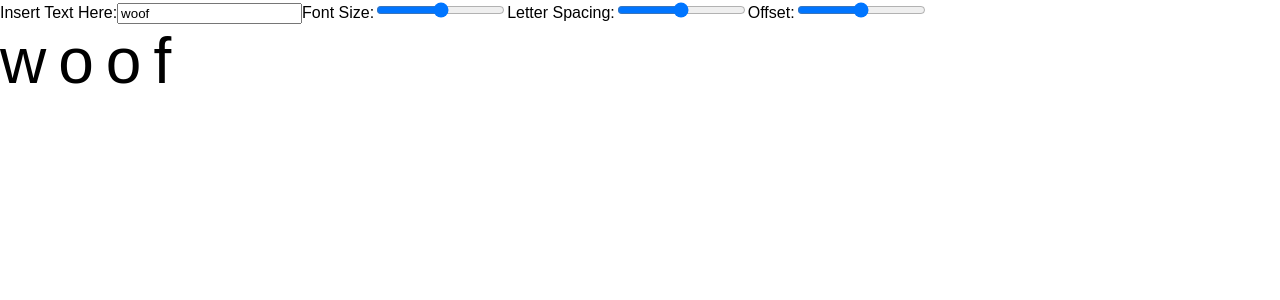
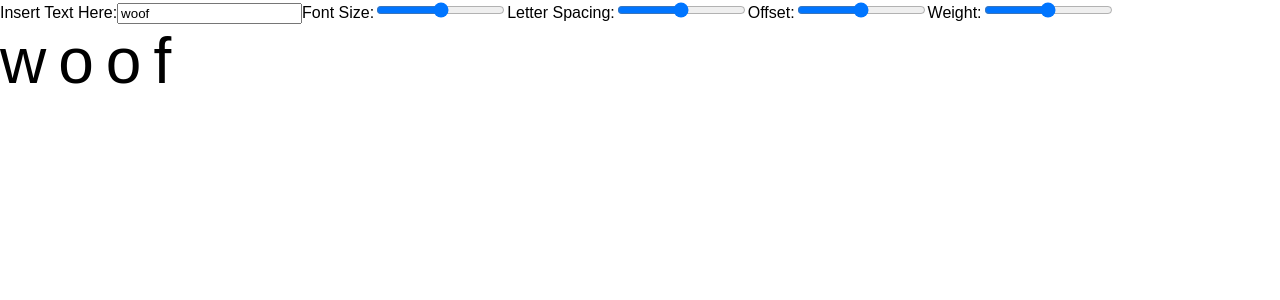
Before and after one commit to robnit/react-editor, a React (Create React App) app: page / in a window 1280 px wide. Shown: the top 300 px of the page. Built offline with nearby package versions, Linux system fonts and the light colour scheme.

Commit message:
add font weight slider

```diff
--- a/src/App.js
+++ b/src/App.js
@@ -1,5 +1,4 @@
 import React, { Component } from 'react';
-import logo from './logo.svg';
 import './App.css';
 
 class App extends Component {
@@ -10,7 +9,8 @@ class App extends Component {
       outputText: 'woof',
       fontSize: 64,
       letterSpacing: 12,
-      offset: 0
+      offset: 0,
+      weight: 100
     };
   }
 
@@ -30,8 +30,12 @@ class App extends Component {
     this.setState({ offset: value });
   }
 
+  handleFontWeightChange(value) {
+    this.setState({ weight: value });
+  }
+
   render() {
-    const { outputText, fontSize, letterSpacing, offset } = this.state;
+    const { outputText, fontSize, letterSpacing, offset, weight } = this.state;
 
     return (
       <div>
@@ -39,8 +43,9 @@ class App extends Component {
           onTextChange={outputText => this.handleTextChange(outputText)}
           onFontSizeChange={fontSize => this.handleFontSizeChange(fontSize)}
           onLetterSpacingChange={letterSpacing => this.handleLetterSpacingChange(letterSpacing)}
-          onOffsetChange={offset => this.handleOffsetChange(offset)}/>
-        <Text outputText={outputText} fontSize={fontSize} letterSpacing={letterSpacing} paddingLeft={offset} />
+          onOffsetChange={offset => this.handleOffsetChange(offset)}
+          onFontWeightChange={weight => this.handleFontWeightChange(weight)}/>
+        <Text outputText={outputText} fontSize={fontSize} letterSpacing={letterSpacing} offset={offset}  weight={weight} />
       </div>
     );
   }
@@ -49,7 +54,7 @@ class App extends Component {
 
 class Controls extends Component {
   render() {
-    const { outputText, onTextChange, fontSize, onFontSizeChange, letterSpacing, onLetterSpacingChange, onOffsetChange } = this.props;
+    const { outputText, onTextChange, fontSize, onFontSizeChange, letterSpacing, onLetterSpacingChange, onOffsetChange, offset, weight, onFontWeightChange } = this.props;
 
     return (
       <div>
@@ -70,8 +75,13 @@ class Controls extends Component {
         </label>
         <label>
           Offset:
-          <input name="offset" value={letterSpacing} type="range" min="0" max="100"
+          <input name="offset" value={offset} type="range" min="0" max="100"
             onChange={({ target }) => onOffsetChange(target.value)}/>
+        </label>
+        <label>
+          Weight:
+          <input name="weight" value={weight} type="range" min="100" max="900"
+            onChange={({ target }) => onFontWeightChange(target.value)}/>
         </label>
       </div>
     );
@@ -81,13 +91,18 @@ class Controls extends Component {
 class Text extends Component {
   render() {
 
-    const { outputText, fontSize, letterSpacing, paddingLeft } = this.props;
+    const { outputText, fontSize, letterSpacing, offset, weight } = this.props;
 
     return (
       <div>
         <div>
           <label>
-            <span style={{ fontSize:fontSize + 'px', letterSpacing:letterSpacing + 'px', paddingLeft:paddingLeft + '%' }}>{outputText}</span>
+            <span style={{
+              fontSize:fontSize + 'px',
+              letterSpacing:letterSpacing + 'px',
+              paddingLeft:offset + '%',
+              fontWeight:weight
+            }}>{outputText}</span>
           </label>
         </div>
 
```
